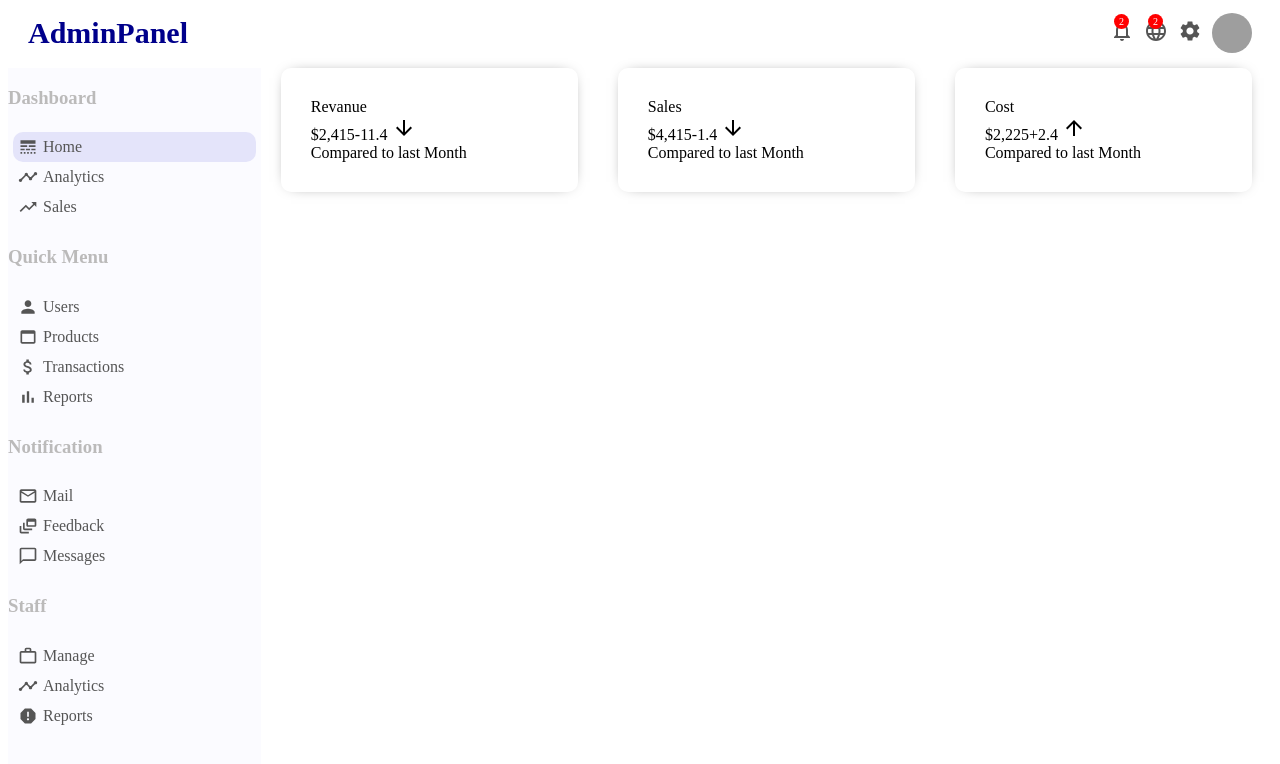
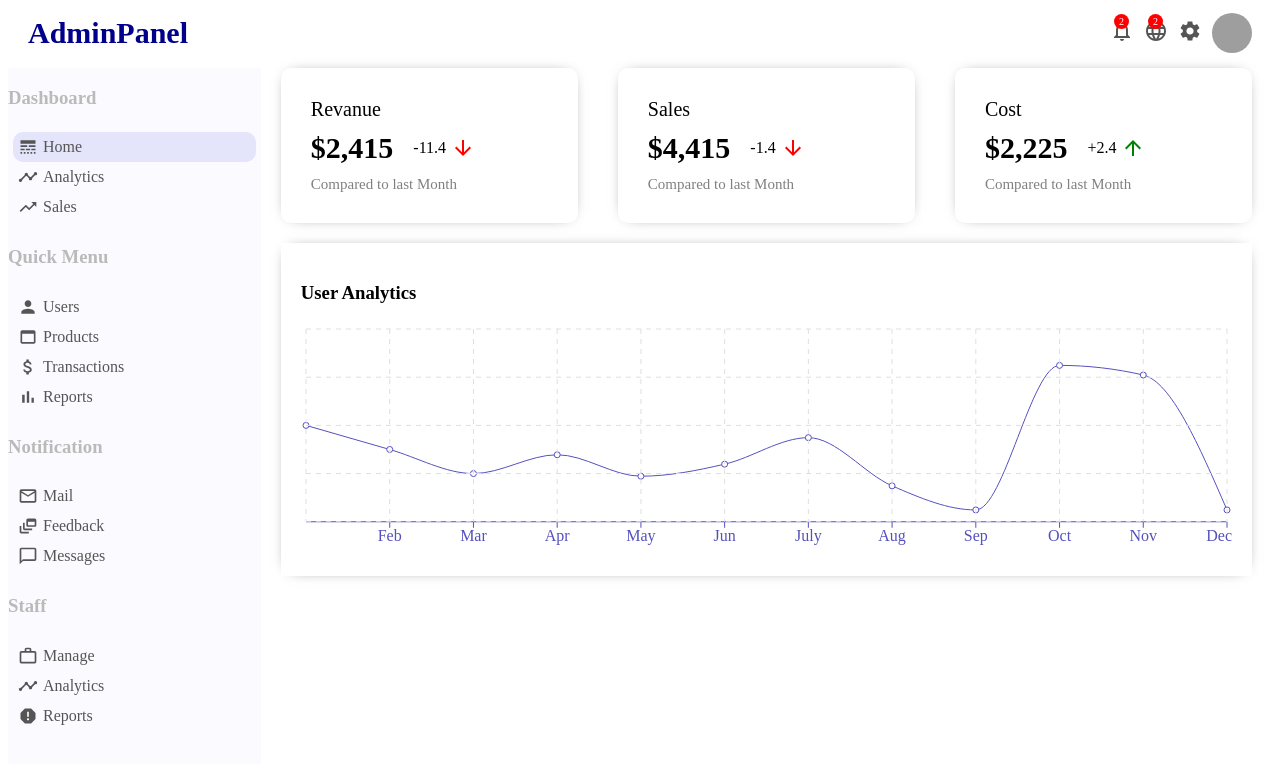
Before and after one commit to ishanEPR/UI_Design, a React (Create React App) app in the folder AdminPanel_ReactJS/admin_panel/: page / in a window 1280 px wide. Shown: the top 764 px of the page. Built offline with nearby package versions, Linux system fonts and the light colour scheme; grey boxes are pictures that could not be loaded.

Commit message:
design chart

```diff
--- /dev/null
+++ b/AdminPanel_ReactJS/admin_panel/src/components/chart/Chart.jsx
@@ -0,0 +1,96 @@
+import React from 'react';
+import "./chart.css";
+import { LineChart, Line, XAxis, YAxis, CartesianGrid, Tooltip, Legend, ResponsiveContainer } from 'recharts';
+
+
+
+export default function Chart() {
+
+    const data = [
+        {
+          name: 'Jan',
+          "Active User": 4000,
+
+        },
+        {
+          name: 'Feb',
+          "Active User": 3000,
+
+        },
+        {
+          name: 'Mar',
+          "Active User": 2000,
+
+        },
+        {
+          name: 'Apr',
+          "Active User": 2780,
+
+
+        },
+        {
+          name: 'May',
+          "Active User": 1890,
+
+        },
+        {
+          name: 'Jun',
+          "Active User": 2390,
+
+        },
+        {
+          name: 'July',
+          "Active User": 3490,
+
+        },
+        {
+            name: 'Aug',
+            "Active User": 1490,
+
+          },
+          {
+            name: 'Sep',
+            "Active User": 490,
+
+          },
+          {
+            name: 'Oct',
+            "Active User": 6490,
+
+          },
+          {
+            name: 'Nov',
+            "Active User": 6090,
+
+          },
+          {
+            name: 'Dec',
+            "Active User": 490,
+
+          },
+      ];
+
+
+
+    return (
+        <div className="chart">
+            <h3 className="chartTitle">User Analytics</h3>
+
+            <ResponsiveContainer width="100%" aspect={4/1}>
+                <LineChart data={data}>
+                    <XAxis dataKey="name" stroke="#5550bd"/>
+                    {/* monotone means drew chart */}
+                    <Line type="monotone" dataKey="Active User" stroke="#5550bd"/>
+                    {/* tooltip means show mesurement */}
+                    <Tooltip/>
+                    {/* show the cartesean */}
+                    <CartesianGrid stroke="#e0dfdf" strokeDasharray="5 5"/>
+
+
+                </LineChart>
+
+            </ResponsiveContainer>
+
+        </div>
+    )
+}
--- /dev/null
+++ b/AdminPanel_ReactJS/admin_panel/src/components/chart/chart.css
@@ -0,0 +1,10 @@
+.chart{
+    margin: 20px;
+    padding: 20px;
+    -webkit-box-shadow: 0px 0px 15px -10px #000000;
+    box-shadow: 0px 0px 15px -10px #000000;
+
+}
+.chartTitle{
+    margin-bottom: 20px;
+}
--- a/AdminPanel_ReactJS/admin_panel/src/components/featuredInfo/FeaturedInfo.jsx
+++ b/AdminPanel_ReactJS/admin_panel/src/components/featuredInfo/FeaturedInfo.jsx
@@ -11,7 +11,7 @@
                   <span className="featuredMoney">$2,415</span>
                   <span className="featuredMoneyRate">
 
-                  -11.4 <ArrowDownward/>
+                  -11.4 <ArrowDownward className="featuredIcon negative"/>
                   </span>
 
                 </div>
@@ -26,7 +26,7 @@
                   <span className="featuredMoney">$4,415</span>
                   <span className="featuredMoneyRate">
 
-                  -1.4 <ArrowDownward/>
+                  -1.4 <ArrowDownward className="featuredIcon negative"/>
                   </span>
 
                 </div>
@@ -41,7 +41,7 @@
                   <span className="featuredMoney">$2,225</span>
                   <span className="featuredMoneyRate">
 
-                  +2.4 <ArrowUpward/>
+                  +2.4 <ArrowUpward className="featuredIcon"/>
                   </span>
 
                 </div>
--- a/AdminPanel_ReactJS/admin_panel/src/components/featuredInfo/featuredInfo.css
+++ b/AdminPanel_ReactJS/admin_panel/src/components/featuredInfo/featuredInfo.css
@@ -14,3 +14,41 @@
     box-shadow: 0px 0px 15px -10px #000000;
 
 }
+
+.featuredTitle{
+    font-size: 20px;
+
+}
+
+.featuredMoneyContainer{
+    margin: 10px 0px;
+    display: flex;
+    align-items: center;
+
+}
+
+.featuredMoney{
+    font-size: 30px;
+    font-weight: 600;
+}
+
+.featuredMoneyRate{
+    display: flex;
+    align-items: center;
+    margin-left: 20px;
+}
+
+.featuredIcon{
+    font-size: 14px;
+    margin-left: 5px;
+    color: green;
+}
+.featuredIcon.negative{
+    color: red;
+}
+
+.featuredSub{
+    font-size: 15px;
+    color: gray;
+
+}
--- a/AdminPanel_ReactJS/admin_panel/src/pages/home/Home.jsx
+++ b/AdminPanel_ReactJS/admin_panel/src/pages/home/Home.jsx
@@ -1,4 +1,5 @@
 import React from 'react';
+import Chart from '../../components/chart/Chart';
 import FeaturedInfo from '../../components/featuredInfo/FeaturedInfo';
 import "./home.css";
 
@@ -6,6 +7,7 @@
     return (
         <div className="home">
             <FeaturedInfo/>
+            <Chart/>
 
         </div>
     )
```
